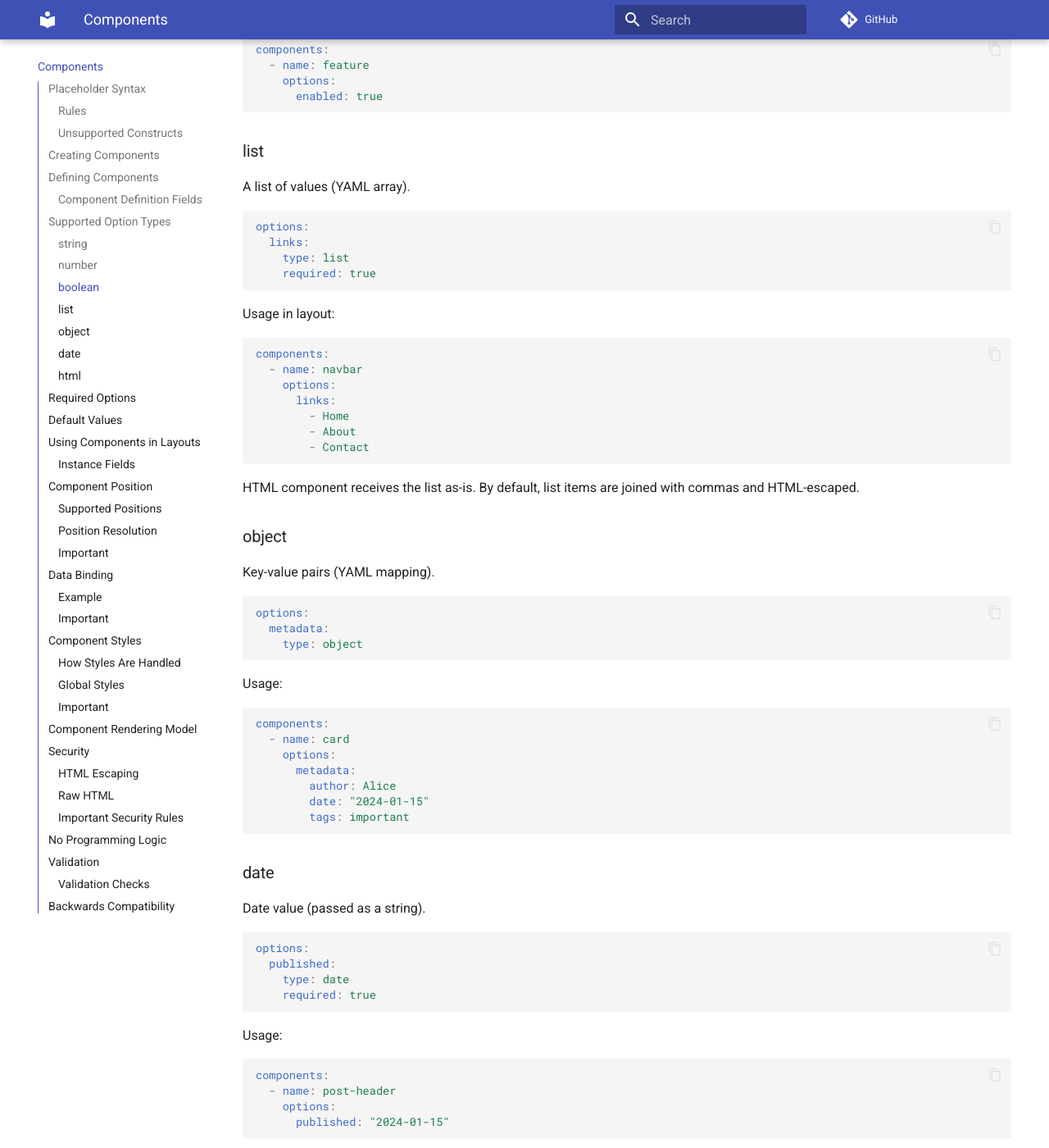
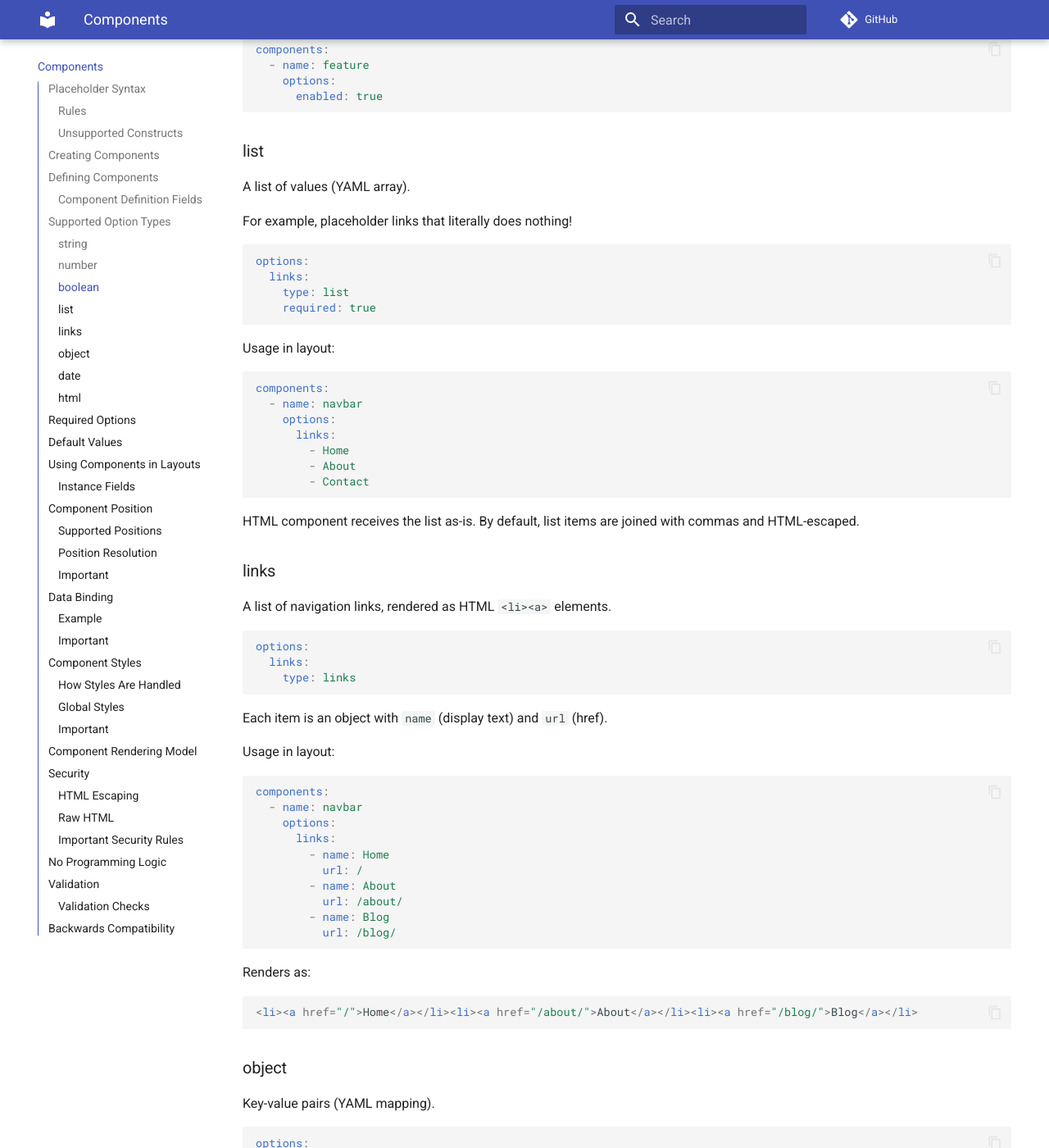
Before and after one commit to italiatroller-1990/garterscopic, an MkDocs documentation site: the page built from docs/components.md, in a window 1280 px wide and 1400 px high, scrolled down 3130 px. Shown: the whole window at 82% size. Built offline with MkDocs 1.6.1 and Material for MkDocs 9.7.7, drawn with Linux system fonts in a browser that asks for light colours; comment, search, counter and statistics services are not loaded; some of the changed text lies outside the part shown.

Commit message:
update docs

````diff
--- a/docs/components.md
+++ b/docs/components.md
@@ -69,7 +69,7 @@ components:
         required: true
 
       links:
-        type: list
+        type: links
         required: true
 ```
 
@@ -151,6 +151,8 @@ components:
 
 A list of values (YAML array).
 
+For example, placeholder links that literally does nothing!
+
 ```yaml
 options:
   links:
@@ -171,6 +173,39 @@ components:
 ```
 
 HTML component receives the list as-is. By default, list items are joined with commas and HTML-escaped.
+
+### links
+
+A list of navigation links, rendered as HTML `<li><a>` elements.
+
+```yaml
+options:
+  links:
+    type: links
+```
+
+Each item is an object with `name` (display text) and `url` (href).
+
+Usage in layout:
+
+```yaml
+components:
+  - name: navbar
+    options:
+      links:
+        - name: Home
+          url: /
+        - name: About
+          url: /about/
+        - name: Blog
+          url: /blog/
+```
+
+Renders as:
+
+```html
+<li><a href="/">Home</a></li><li><a href="/about/">About</a></li><li><a href="/blog/">Blog</a></li>
+```
 
 ### object
 
@@ -313,9 +348,12 @@ components:
     options:
       logo: My Site
       links:
-        - Home
-        - About
-        - Blog
+        - name: Home
+          url: /
+        - name: About
+          url: /about/
+        - name: Blog
+          url: /blog/
 
   - name: hero
     position: center
````
